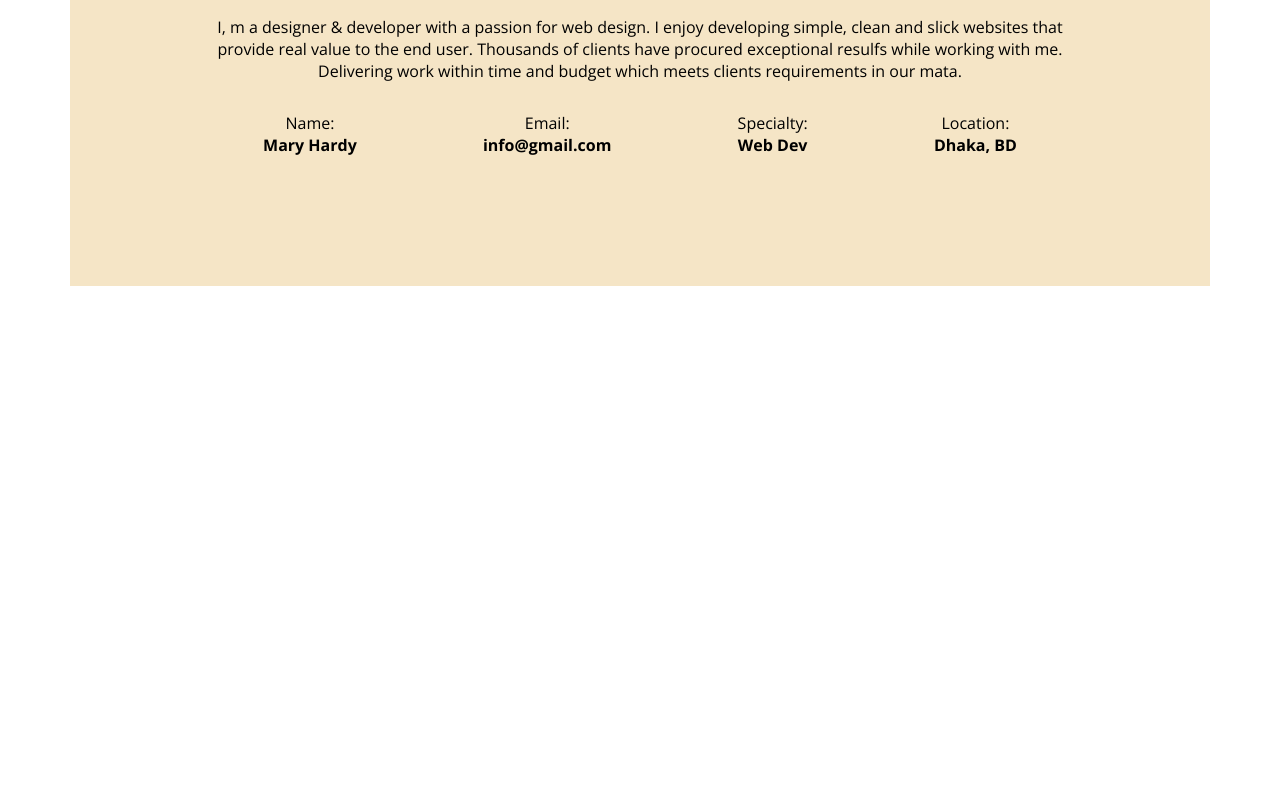
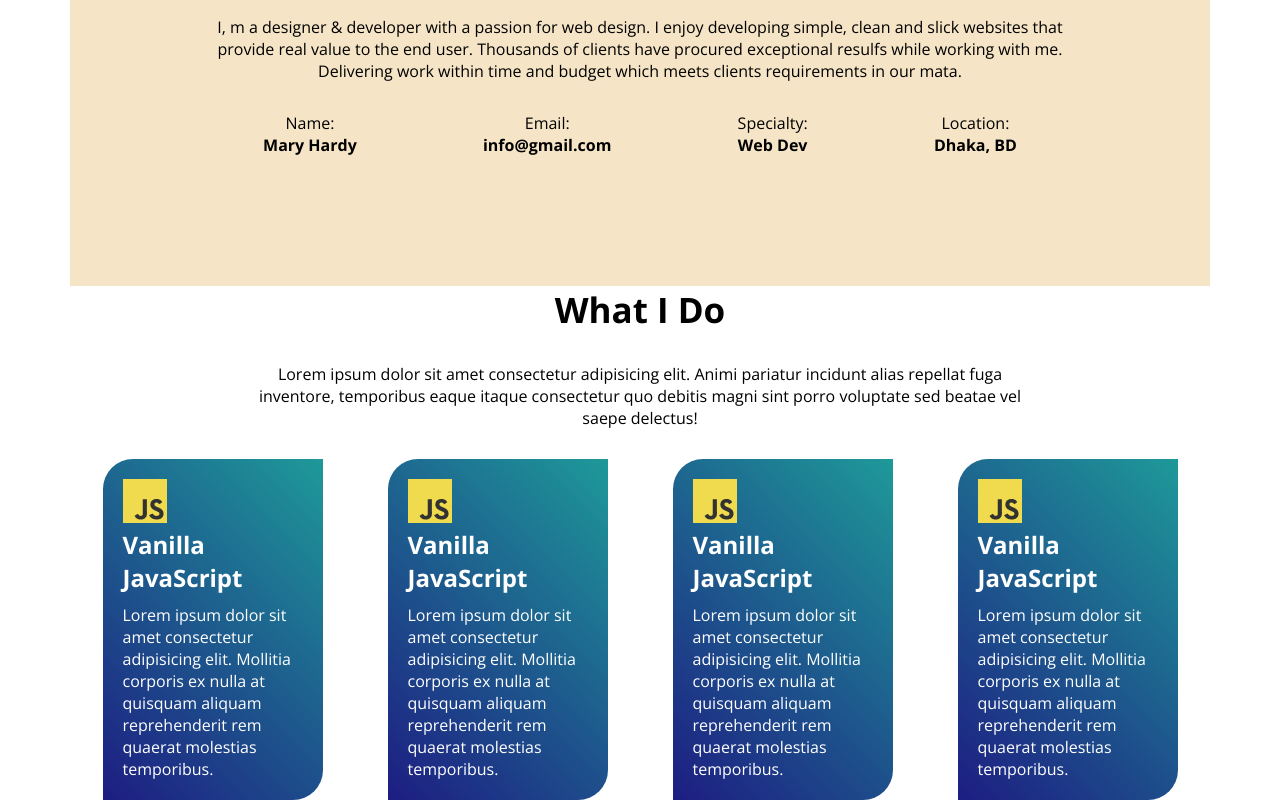
Before and after one commit to RashedAkash/developer-port, a plain HTML site: page index.html in a window 1280 px wide. Shown: the part 1082-1882 px from the top of the page. Before the commit the page ends 1368 px from the top, so only its background shows below. Drawn offline with nearby package versions, Linux system fonts and the light colour scheme.

Commit message:
skill added

```diff
--- a/css/style.css
+++ b/css/style.css
@@ -121,3 +121,34 @@ main{
 .about-info{}
 .about-info p{}
 .about-info h4{}
+
+/* What I do style */
+.skill-container{}
+.skill-title{
+  text-align: center;
+}
+.skill-title p{
+  width: 70%;
+  margin: auto;
+}
+.full-skill{
+  display: flex;
+  justify-content: space-around;
+  margin-top: 30px;
+}
+.single-skill{
+  background-image: linear-gradient(45deg,rgb(29, 29, 130),rgb(30, 153, 153));
+  width: 220px;
+  padding: 20px;
+  border-radius: 30px 0px 30px 0;
+
+}
+.skill-img{}
+.skill-img img{}
+.skill-text h2{}
+.skill-text p{
+  margin-top: 10px;
+}
+.skill-text{
+  color: #fff;
+}
--- a/index.html
+++ b/index.html
@@ -75,6 +75,55 @@
       </div>
 
     </section>
+    <!-- What I Do section -->
+    <section class="skill-container">
+      <div class="skill-title">
+        <h1 class="title">What I Do</h1>
+        <p>Lorem ipsum dolor sit amet consectetur adipisicing elit. Animi pariatur incidunt alias repellat fuga inventore, temporibus eaque itaque consectetur quo debitis magni sint porro voluptate sed beatae vel saepe delectus!</p>
+      </div>
+    <div class="full-skill">
+        <div class="single-skill">
+          <div class="skill-img">
+            <img src="images/icons/js.png" alt="">
+          </div>
+          <div class="skill-text">
+            <h2>Vanilla JavaScript</h2>
+            <p>Lorem ipsum dolor sit amet consectetur adipisicing elit. Mollitia corporis ex nulla at quisquam aliquam
+              reprehenderit rem quaerat molestias temporibus.</p>
+          </div>
+        </div>
+        <div class="single-skill">
+          <div class="skill-img">
+            <img src="images/icons/js.png" alt="">
+          </div>
+          <div class="skill-text">
+            <h2>Vanilla JavaScript</h2>
+            <p>Lorem ipsum dolor sit amet consectetur adipisicing elit. Mollitia corporis ex nulla at quisquam aliquam
+              reprehenderit rem quaerat molestias temporibus.</p>
+          </div>
+        </div>
+        <div class="single-skill">
+          <div class="skill-img">
+            <img src="images/icons/js.png" alt="">
+          </div>
+          <div class="skill-text">
+            <h2>Vanilla JavaScript</h2>
+            <p>Lorem ipsum dolor sit amet consectetur adipisicing elit. Mollitia corporis ex nulla at quisquam aliquam
+              reprehenderit rem quaerat molestias temporibus.</p>
+          </div>
+        </div>
+        <div class="single-skill">
+          <div class="skill-img">
+            <img src="images/icons/js.png" alt="">
+          </div>
+          <div class="skill-text">
+            <h2>Vanilla JavaScript</h2>
+            <p>Lorem ipsum dolor sit amet consectetur adipisicing elit. Mollitia corporis ex nulla at quisquam aliquam
+              reprehenderit rem quaerat molestias temporibus.</p>
+          </div>
+        </div>
+    </div>
+    </section>
   </main>
   <footer>
 
```
